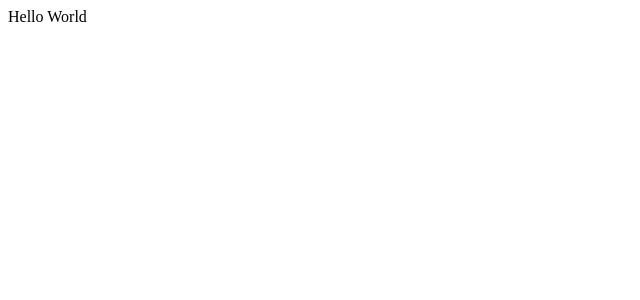
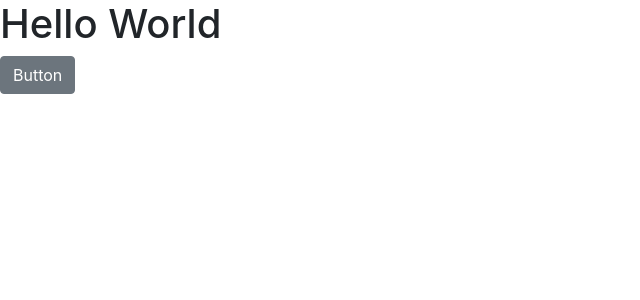
Before and after one commit to impressor615/partner-deals-management, a React app: page / in a window 1280 px wide. Shown: the top 300 px of the page, without its empty margins (0-640 px from the left). Built offline with nearby package versions, Linux system fonts and the light colour scheme.

Commit message:
add bootstrap, reactstrap

```diff
--- /dev/null
+++ b/src/assets/scss/_bootstrap.scss
@@ -0,0 +1,8 @@
+@import "~bootstrap/scss/bootstrap-reboot";
+@import "~bootstrap/scss/type";
+@import "~bootstrap/scss/buttons";
+@import "~bootstrap/scss/grid";
+@import "~bootstrap/scss/dropdown";
+@import "~bootstrap/scss/pagination";
+@import "~bootstrap/scss/forms";
+@import "~bootstrap/scss/input-group";
--- a/src/assets/scss/main.scss
+++ b/src/assets/scss/main.scss
@@ -0,0 +1 @@
+@import './bootstrap';
--- a/src/components/Hello.jsx
+++ b/src/components/Hello.jsx
@@ -1,5 +1,12 @@
 import React from 'react';
+import { Button } from 'reactstrap';
 
-const Hello = () => <div>Hello World</div>;
+const Hello = () => (
+  <div>
+    <h1>Hello World</h1>
+    <Button>Button</Button>
+  </div>
+
+);
 
 export default Hello;
```
Also changed, not shown: package.json (+6 -2 lines), 1 other file (tests, documents, lock files or other folders).
